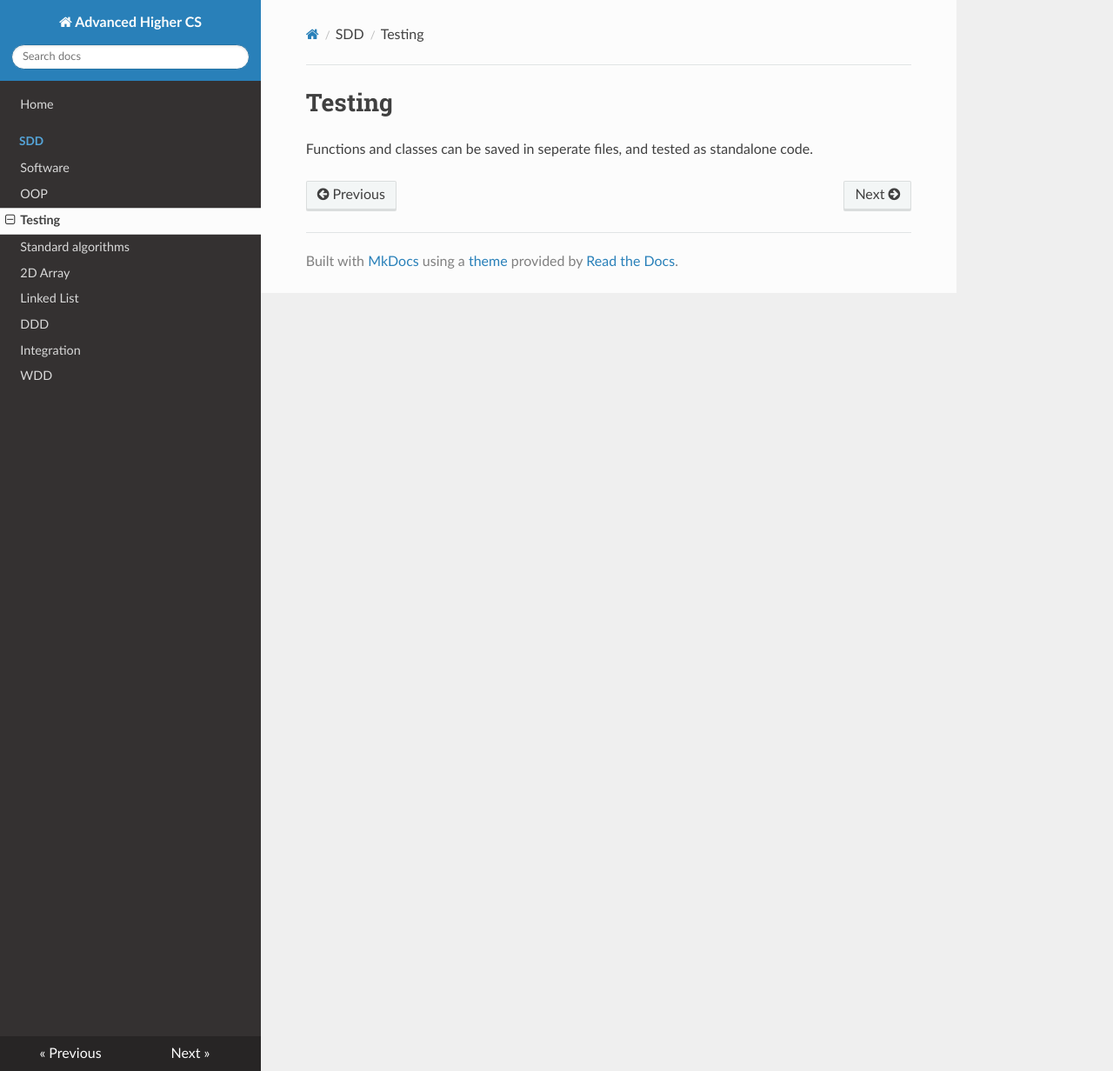
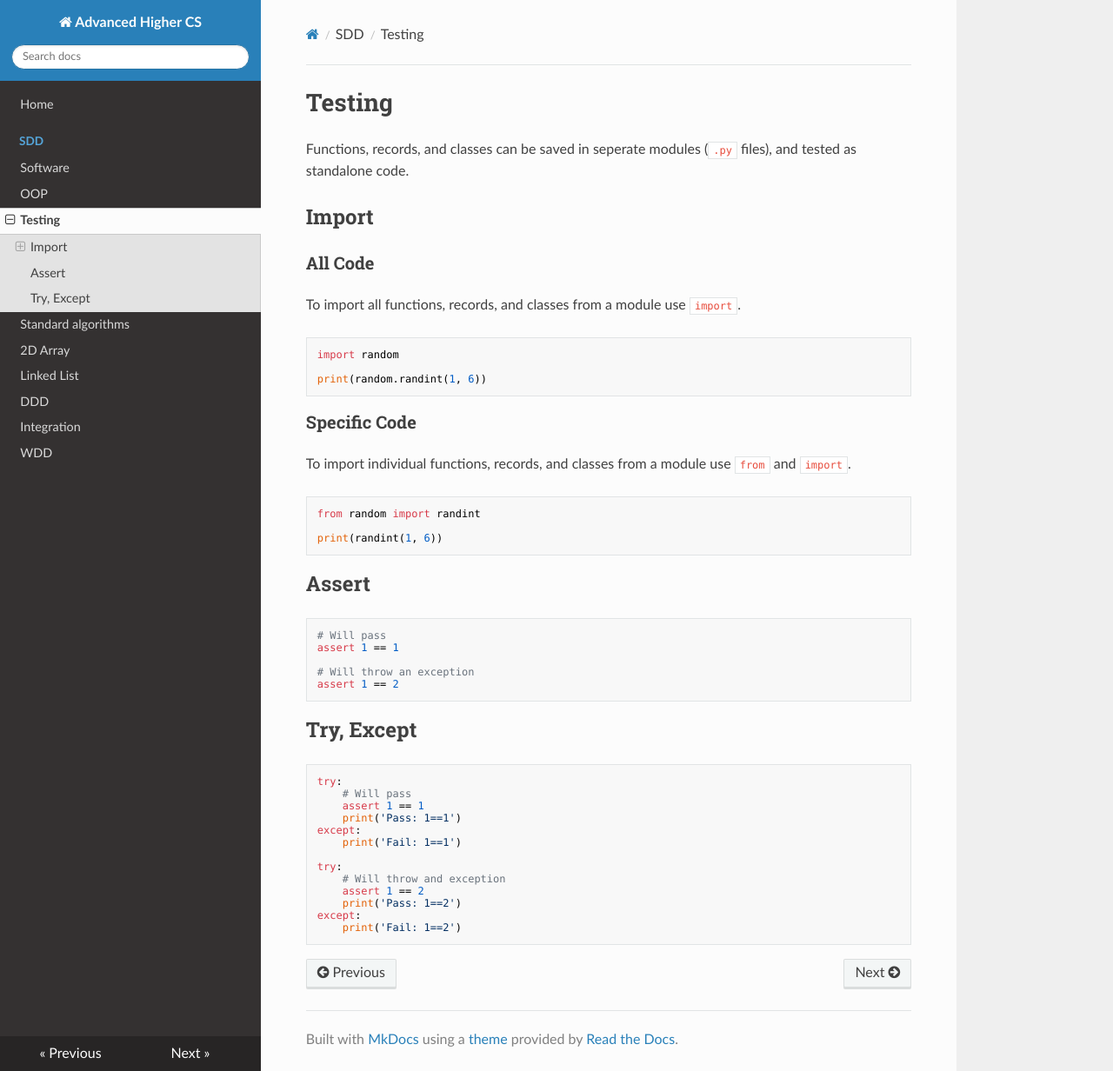
Before and after one commit to MrFriendCS/AH-CS, an MkDocs documentation site: the page built from docs/sdd/AH-CS-SDD-Testing.md, in a window 1280 px wide and 1232 px high. Shown: the whole window at 87% size. Built offline with MkDocs 1.6.1, drawn with Linux system fonts in a browser that asks for light colours; nearby versions of some CDN libraries.

Commit message:
Update AH-CS-SDD-Testing.md

````diff
--- a/docs/sdd/AH-CS-SDD-Testing.md
+++ b/docs/sdd/AH-CS-SDD-Testing.md
@@ -1,3 +1,58 @@
 # Testing
 
-Functions and classes can be saved in seperate files, and tested as standalone code.
+Functions, records, and classes can be saved in seperate modules (`.py` files), and tested as standalone code.
+
+
+## Import
+
+
+### All Code
+
+To import all functions, records, and classes from a module use `import`.
+
+``` python
+import random
+
+print(random.randint(1, 6))
+```
+
+
+### Specific Code
+
+To import individual functions, records, and classes from a module use `from` and `import`.
+
+``` python
+from random import randint
+
+print(randint(1, 6))
+```
+
+
+## Assert
+
+``` python
+# Will pass
+assert 1 == 1
+
+# Will throw an exception
+assert 1 == 2
+```
+
+
+## Try, Except
+
+``` python
+try:
+    # Will pass
+    assert 1 == 1
+    print('Pass: 1==1')
+except:
+    print('Fail: 1==1')
+
+try:
+    # Will throw and exception
+    assert 1 == 2
+    print('Pass: 1==2')
+except:
+    print('Fail: 1==2')
+```
````
